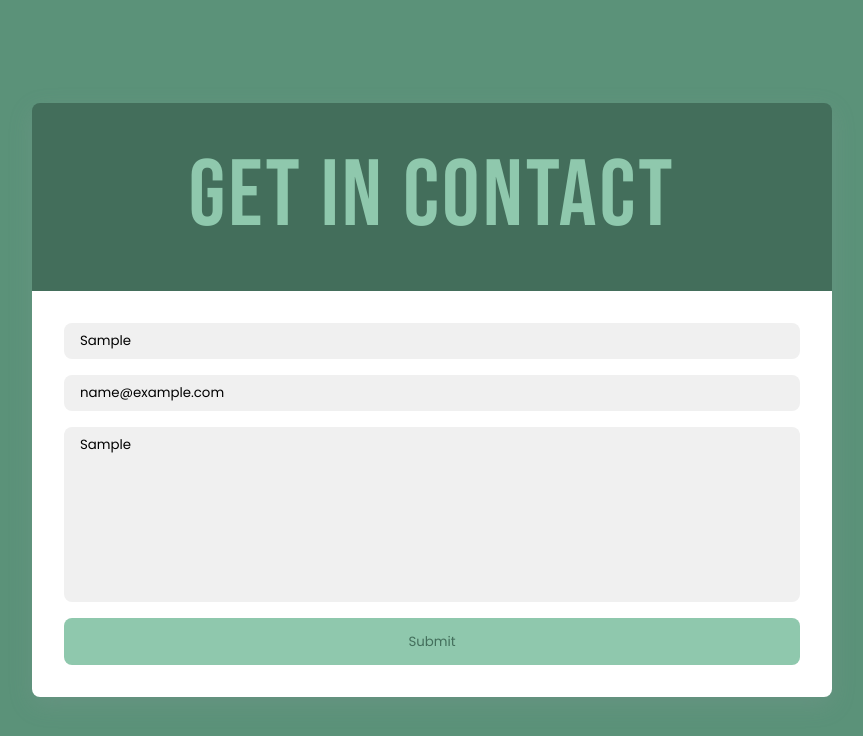
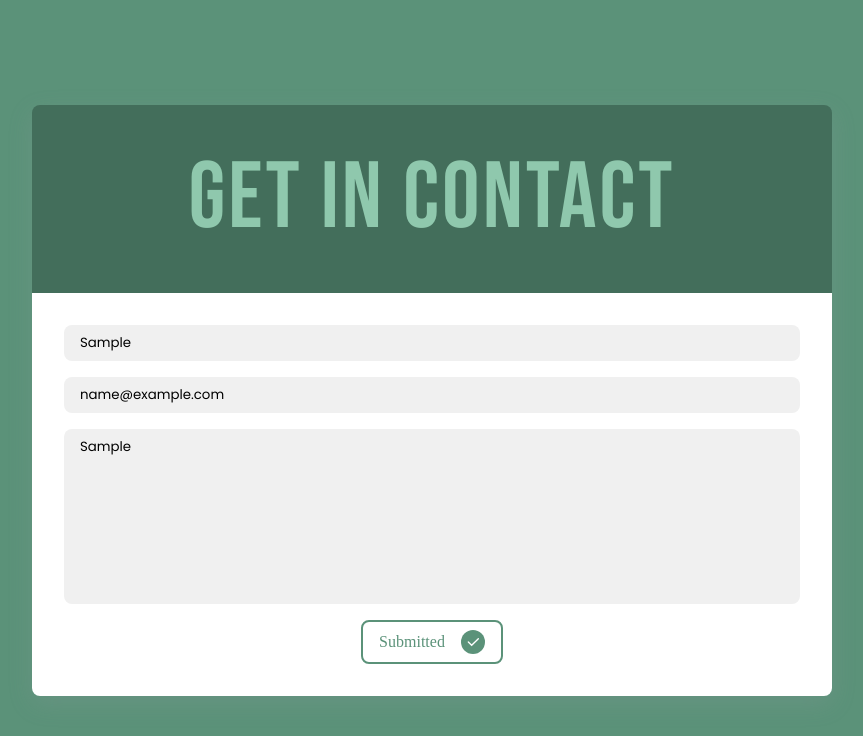
Before and after one commit to jakerich1/portfolio, a React (Create React App) app: page / in a window 1280 px wide. Both pictures are taken after typing "Sample", "name@example.com", "Sample" into the empty fields and a click on the button "Submit". Shown: the part 1600-2336 px from the top of the page, without its empty margins (208-1071 px from the left). Built offline with nearby package versions, Linux system fonts and the light colour scheme.

Commit message:
iputs have focus styling, conditional rendering on submission state

```diff
--- a/package.json
+++ b/package.json
@@ -16,6 +16,7 @@
     "react-intersection-observer": "^8.32.2",
     "react-parallax-tilt": "^1.5.74",
     "react-scripts": "4.0.3",
+    "react-spinners": "^0.11.0",
     "react-svg": "^14.1.1",
     "styled-components": "^5.3.3",
     "web-vitals": "^1.1.2"
--- a/src/Components/Contact/Contact.jsx
+++ b/src/Components/Contact/Contact.jsx
@@ -1,20 +1,57 @@
-import { React } from 'react';
+import { React, useState } from 'react';
+import ClipLoader from 'react-spinners/ClipLoader';
 import {
-  ContactWrap, ContactCard, CardHead, Submit, CardBody, Input, Comment,
+  ContactWrap, ContactCard, CardHead, Submit, CardBody, Form, Input, Comment, Success, Icon,
 } from './Contact.style';
 
 function Contact() {
+  const [name, setName] = useState('');
+  const [email, setEmail] = useState('');
+  const [comment, setComment] = useState('');
+  const [valid, setValid] = useState(true);
+  const [submitting, setSubmitting] = useState(false);
+  const [submitted, setSubmitted] = useState(false);
+
+  const handleSubmit = (e) => {
+    e.preventDefault();
+
+    if (!submitting) {
+      setSubmitting(true);
+      setValid(true);
+
+      if (valid) {
+        console.log('test');
+        setSubmitted(true);
+      }
+    }
+  };
+
   return (
     <ContactWrap justify="center" align="center" height="100vh">
       <ContactCard column>
         <CardHead justify="center" align="center" padding="0.5em">
           Get In Contact
         </CardHead>
-        <CardBody align="flex-start" column gap="1em" padding="2em">
-          <Input placeholder="Name" />
-          <Input placeholder="Email" />
-          <Comment placeholder="Write your message here..." />
-          <Submit>Submit</Submit>
+        <CardBody padding="2em">
+          <Form onSubmit={handleSubmit}>
+            <Input required minlength="1" maxlength="2000" value={name} type="text" onChange={(e) => { setName(e.target.value); }} placeholder="Name" />
+            <Input required minlength="1" maxlength="2000" value={email} type="email" onChange={(e) => { setEmail(e.target.value); }} placeholder="Email" />
+            <Comment required minlength="1" maxlength="6000" value={comment} onChange={(e) => { setComment(e.target.value); }} placeholder="Write your message here..." />
+            {submitted
+              ? (
+                <Success>
+                  Submitted
+                  {' '}
+                  <Icon size={24} color="white" stroke={2} strokeLinejoin="miter" />
+                </Success>
+              )
+              : (
+                <Submit type="submit">
+                  {submitting ? '' : 'Submit'}
+                  <ClipLoader color="white" loading={submitting} size={34} />
+                </Submit>
+              )}
+          </Form>
         </CardBody>
       </ContactCard>
     </ContactWrap>
--- a/src/Components/Contact/Contact.style.js
+++ b/src/Components/Contact/Contact.style.js
@@ -1,5 +1,8 @@
 /* eslint-disable import/prefer-default-export */
 import styled from 'styled-components';
+import {
+  IconCheck,
+} from '@tabler/icons';
 import { FlexContainer } from '../../Style/Utility.style';
 
 export const ContactWrap = styled(FlexContainer)`
@@ -8,6 +11,10 @@ export const ContactWrap = styled(FlexContainer)`
     height: auto;
     min-height: 100vh;
     padding: 2em;
+
+    @media (max-width: 648px) {
+        padding: 1em;
+    }
 `;
 
 export const ContactCard = styled(FlexContainer)`
@@ -31,12 +38,33 @@ export const CardHead = styled(FlexContainer)`
         font-size: calc((50vw - 4.5rem) / 5);
         line-height: calc((50vw - 4.5rem) / 5);
     }
+
+    @media (max-width: 648px) {
+        font-size: 50px;
+        line-height: 50px;
+    }
+
+    @media (max-width: 390px) {
+        font-size: 36px;
+        line-height: 36px;
+    }
 `;
 
 export const CardBody = styled(FlexContainer)`
     background: white;
     border-bottom-right-radius: 8px;
     border-bottom-left-radius: 8px;
+
+    @media (max-width: 648px) {
+        padding: 1em;
+    }
+`;
+
+export const Form = styled.form`
+    display: flex;
+    flex-direction: column;
+    gap: 1em;
+    width: 100%;
 `;
 
 export const Input = styled.input`
@@ -47,6 +75,15 @@ export const Input = styled.input`
     background: #f0f0f0;
     border: none;
     border-radius: 8px;
+
+    &:focus{
+        outline: 2px solid #8FC8AD;
+    }
+
+    @media (max-width: 648px) {
+        font-size: 12px;
+        padding: 8px 8px;
+    }
 `;
 
 export const Comment = styled.textarea`
@@ -59,16 +96,70 @@ export const Comment = styled.textarea`
     background: #f0f0f0;
     border: none;
     border-radius: 8px;
+
+    &:focus{
+        outline: 2px solid #8FC8AD;
+    }
+
+    @media (max-width: 648px) {
+        font-size: 12px;
+        padding: 8px 8px;
+        height: 100px;
+    }
+`;
+
+export const Success = styled.div`
+    display: flex;
+    width: max-content;
+    margin: auto;
+    padding: 0.5em 1em;
+    justify-content: center;
+    align-items: center;
+    gap: 1em;
+    background: none;
+    color: #5b9279;
+    border-radius: 8px;
+    border: 2px solid #5b9279;
+`;
+
+export const Icon = styled(IconCheck)`
+    background: #5b9279;
+    border-radius: 50%;
+    padding: 4px;
 `;
 
 export const Submit = styled.button`
     font-family: 'Poppins', sans-serif;
-    display: block;
+    display: flex;
+    justify-content: center;
+    align-items: center;
     width: 100%;
-    padding: 1em;
+    height: 50px;
     background: #8FC8AD;
     border-radius: 8px;
     border: none;
     color: #436e5b;
     cursor: pointer;
+    transition: all 0.15s ease-in-out;
+
+    &:hover{
+        filter: brightness(0.9);
+    }
+
+    &:focus{
+        outline: 2px solid #436e5b;
+    }
+
+    @media (max-width: 648px) {
+        font-size: 12px;
+        padding: 8px 8px;
+        width: 200px;
+        height: 40px;
+        margin: auto;
+    }
+
+    @media (max-width: 310px) {
+        width: 100%;
+        height: 30px;
+    }
 `;
--- a/src/Components/Intro/Intro.style.js
+++ b/src/Components/Intro/Intro.style.js
@@ -67,6 +67,10 @@ export const SocialCont = styled.a`
         transform: translateY(-3px);
     }
 
+    &:focus{
+        outline: 2px solid #8FC8AD;
+    }
+
     @media (max-width: 500px) {
         width: 30px;
         height: 30px;
--- a/src/Style/Utility.style.js
+++ b/src/Style/Utility.style.js
@@ -35,7 +35,7 @@ export const FlexContainer = styled.main`
   height: ${(props) => (props.height ? props.height : 'auto')};
   width: ${(props) => (props.width ? props.width : 'auto')};
   gap: ${(props) => (props.gap ? props.gap : '0')};
-    padding: ${(props) => (props.padding ? props.padding : '0px')};;
+  padding: ${(props) => (props.padding ? props.padding : '0px')};
 `;
 
 export const NavArrow = styled.button`
@@ -60,4 +60,9 @@ export const NavArrow = styled.button`
       stroke: #5B9279;
     }
   }
+
+  &:focus{
+    background: #8FC8AD;
+    transform: translateY(-8px);
+  }
 `;
```
Also changed, not shown: 1 other file (tests, documents, lock files or other folders). Lines whose indentation alone changed are shown as unchanged.
